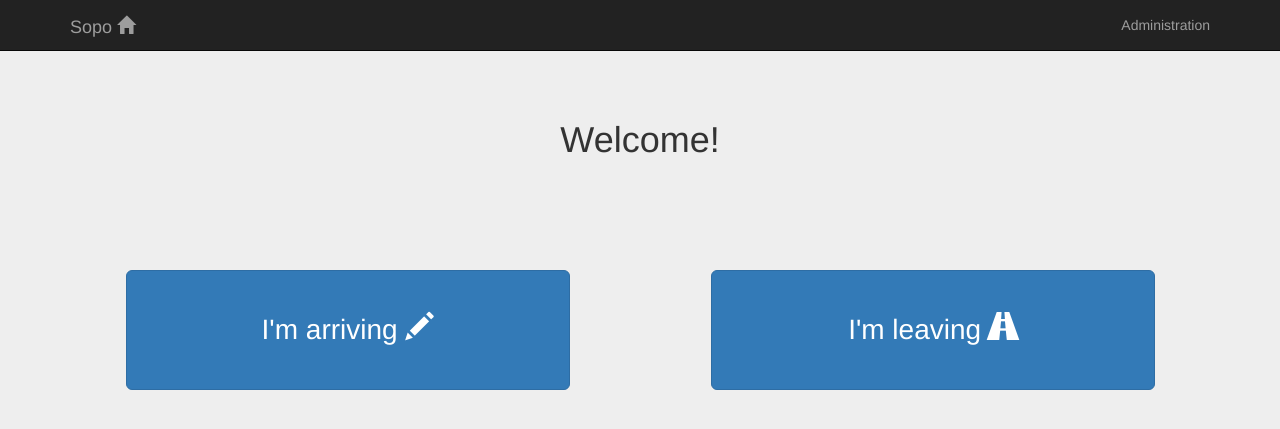
After one commit to soapyking/sopo-kiosk, a Flask app: template kiosk/kiosk/templates/welcome.html in a window 1280 px wide. The commit adds this page. Shown: the top 429 px of the page. Run offline with Flask 2, Linux system fonts and the light colour scheme; the template is opened without the code that fills it: most values are stand-ins (such as "Sample title", 1, 10 or a date in 2020); parts of the project's set-up code (start-up, migrations or seed data) failed here and were passed over; some libraries are stand-ins or nearby versions.

Commit message:
Basic forking intro page for user to choose signin/signout

```diff
--- a/kiosk/kiosk/__init__.py
+++ b/kiosk/kiosk/__init__.py
@@ -27,5 +27,7 @@ login_manager = LoginManager()
 login_manager.login_view = 'admin_login'
 login_manager.init_app(app)
 
+import kiosk.views.welcome
 import kiosk.views.signin
+import kiosk.views.signout
 import kiosk.views.administration
--- a/kiosk/kiosk/static/css/signin.css
+++ b/kiosk/kiosk/static/css/signin.css
@@ -36,3 +36,9 @@
   border-bottom-right-radius: 0;
   border-bottom-left-radius: 0;
 }
+
+.btn-seriously-big {
+	width: 80%;
+	height: 80%;
+	font-size: 2em;
+}
--- /dev/null
+++ b/kiosk/kiosk/templates/welcome.html
@@ -0,0 +1,39 @@
+{% extends "base.html" %}
+{% block title %} Signin {% endblock %}
+<!DOCTYPE html>
+  {% block head %}
+	<script type="text/javascript" src="/static/js/signin.js"></script>
+  <link href="/static/css/signin.css" rel="stylesheet">
+	<!-- <script type="text/javascript" src="/static/3p/js/jquery.steps.js"></script> -->
+  {% endblock %}
+
+  {% block content %}
+		<div class="container">
+			<div class="row" style="margin-bottom:100px">
+				<div class="col-md-12" style="text-align:center">
+					<h1>Welcome!</h1>
+				</div>
+			</div>
+			<div class="row" style="text-align:center">
+				<div class="col-md-6" style="height:150px">
+					<button type="button" class="btn btn-default btn-lg btn-primary btn-seriously-big" id="signin-button">
+						I'm arriving <span class="glyphicon glyphicon-pencil"></span></button>
+				</div>
+				<div class="col-md-6" style="height:150px">
+					<button type="button" class="btn btn-default btn-lg btn-primary btn-seriously-big" id="signout-button">
+						I'm leaving <span class="glyphicon glyphicon-road"></span></button>
+				</div>
+			</div>
+		</div>
+
+		<script type="text/javascript">
+			$(document).ready( function() {
+				console.log("loaded");
+				$("#signin-button").click(function() {
+					location.href = "{{ signin_url }}";});
+				$("#signout-button").click(function() {
+					location.href = "{{ signout_url }}";});
+			});
+
+		</script>
+  {% endblock %}
--- a/kiosk/kiosk/views/signin.py
+++ b/kiosk/kiosk/views/signin.py
@@ -7,7 +7,7 @@ from models.event import Event
 
 @app.route('/', methods=["GET"])
 def redirect_root():
-	return redirect(url_for('emit_signin'))
+	return redirect(url_for('emit_welcome'))
 
 @app.route('/signin', methods=["GET"])
 def emit_signin():
```
Also changed, not shown: kiosk/kiosk/views/signout.py (added, +11 -0 lines), kiosk/kiosk/views/welcome.py (added, +9 -0 lines).
